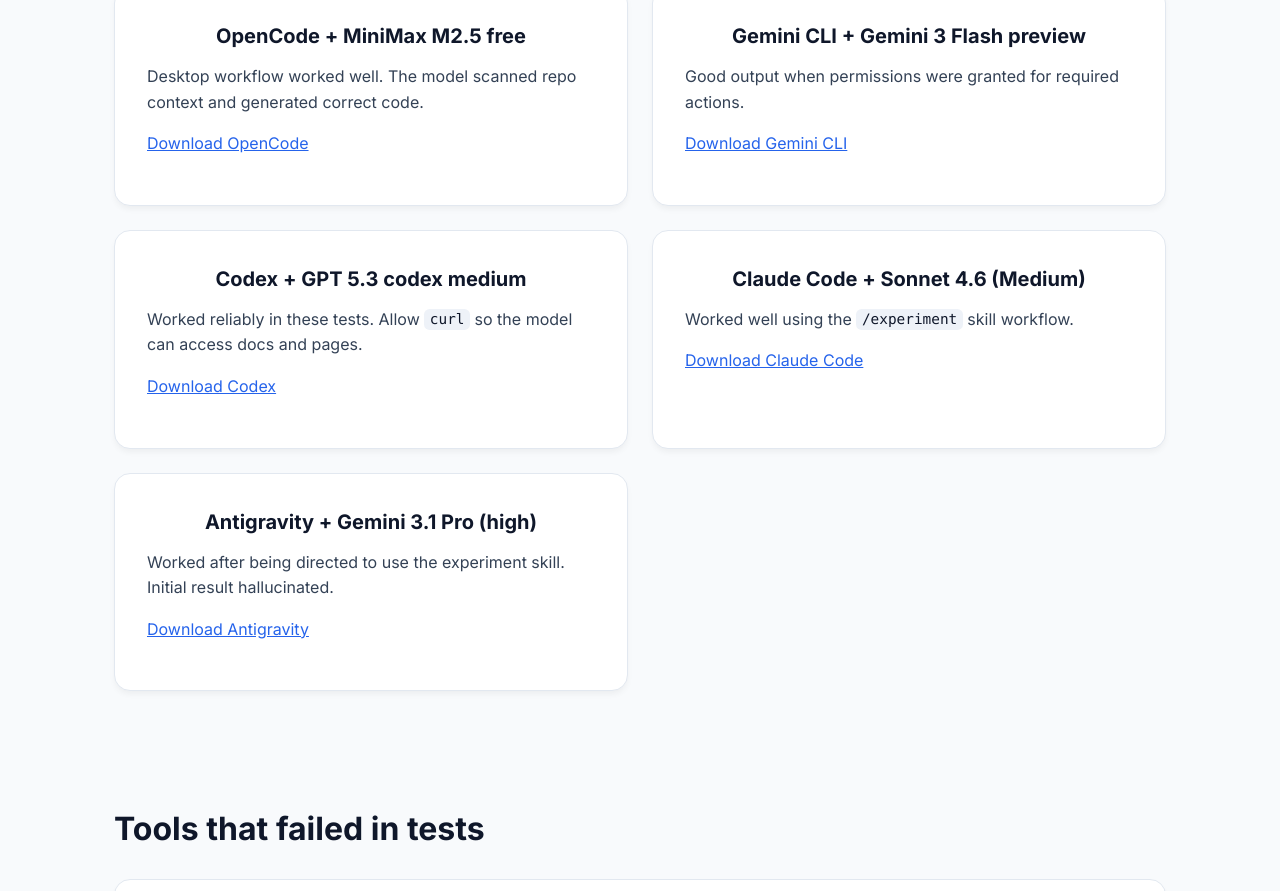
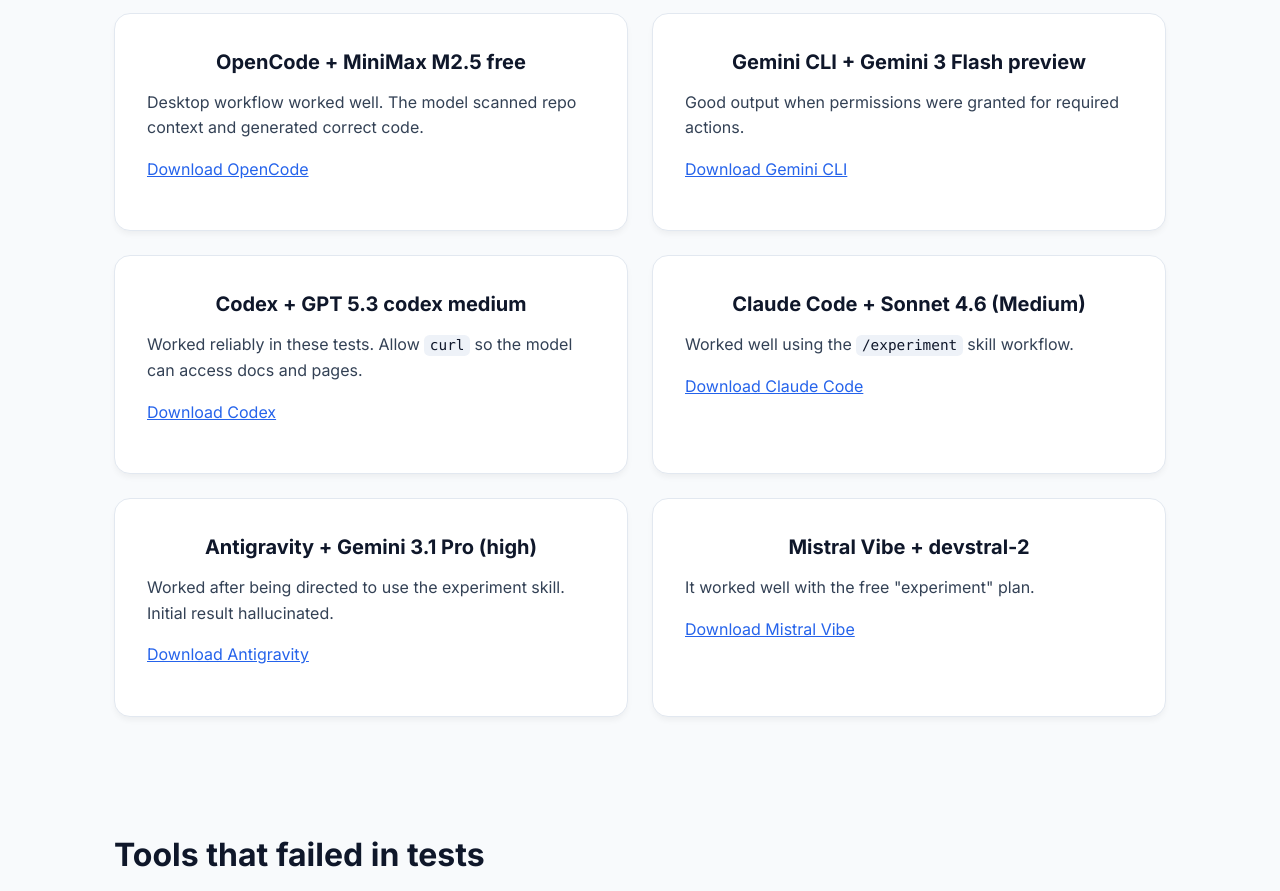
Before and after one commit to osvik/abrantes, a website: page docs/ai.html in a window 1280 px wide. Shown: the part 1585-2476 px from the top of the page. Drawn offline with Linux system fonts and the light colour scheme.

Commit message:
Add Mistral Vibe + devstral-2 to ai.html

```diff
--- a/docs/ai.html
+++ b/docs/ai.html
@@ -56,7 +56,7 @@
                 <h2>Recommended workflow</h2>
                 <div class="feature-card">
                     <ol class="doc-steps">
-                        <li>Preferably use a coding-focused AI tool that can read files in a local Abrantes repo clone. Some online tools also worked.</li>
+                        <li>Preferably use a coding-focused AI tool that can read files in a local Abrantes repo clone. Some online tools worked, but many didn't work.</li>
                         <li>Prompt your target URL and experiment hypothesis.</li>
                         <li>Use a skill or provide the <code>SKILL.md</code> file with the prompt. (Or reference the Abrantes docs URL if upload is not supported).</li>
                         <li>Run and validate the output manually before launch.</li>
@@ -110,6 +110,13 @@
                         <p>Worked after being directed to use the experiment skill. Initial result hallucinated.</p>
                         <p><a href="https://antigravity.google/" target="_blank" rel="noopener">Download Antigravity</a></p>
                     </div>
+
+                    <div class="feature-card">
+                        <h3>Mistral Vibe + devstral-2</h3>
+                        <p>It worked well with the free "experiment" plan.</p>
+                        <p><a href="https://mistral.ai/products/vibe" target="_blank" rel="noopener">Download Mistral Vibe</a></p>
+                    </div>
+
                 </div>
             </div>
         </section>
```
